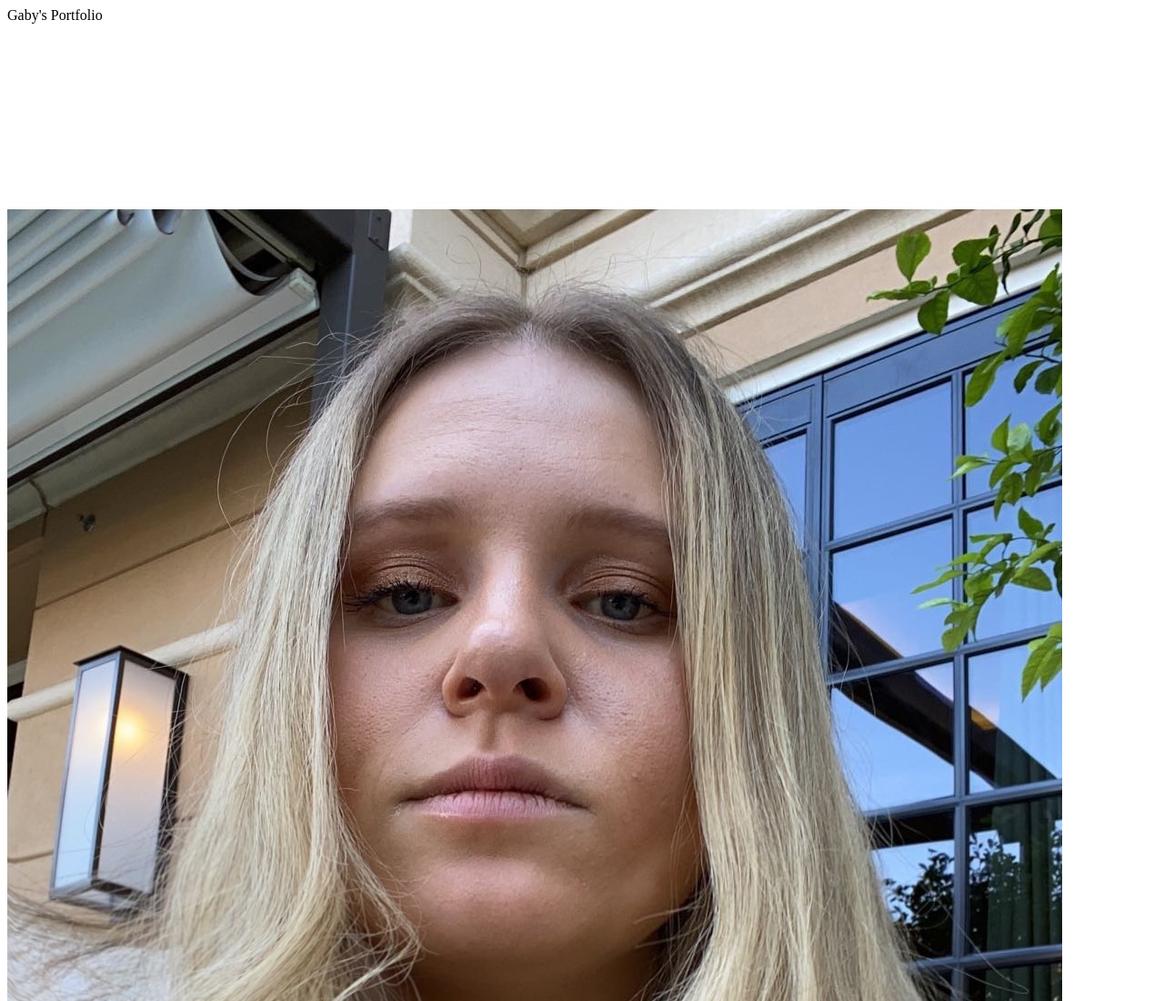
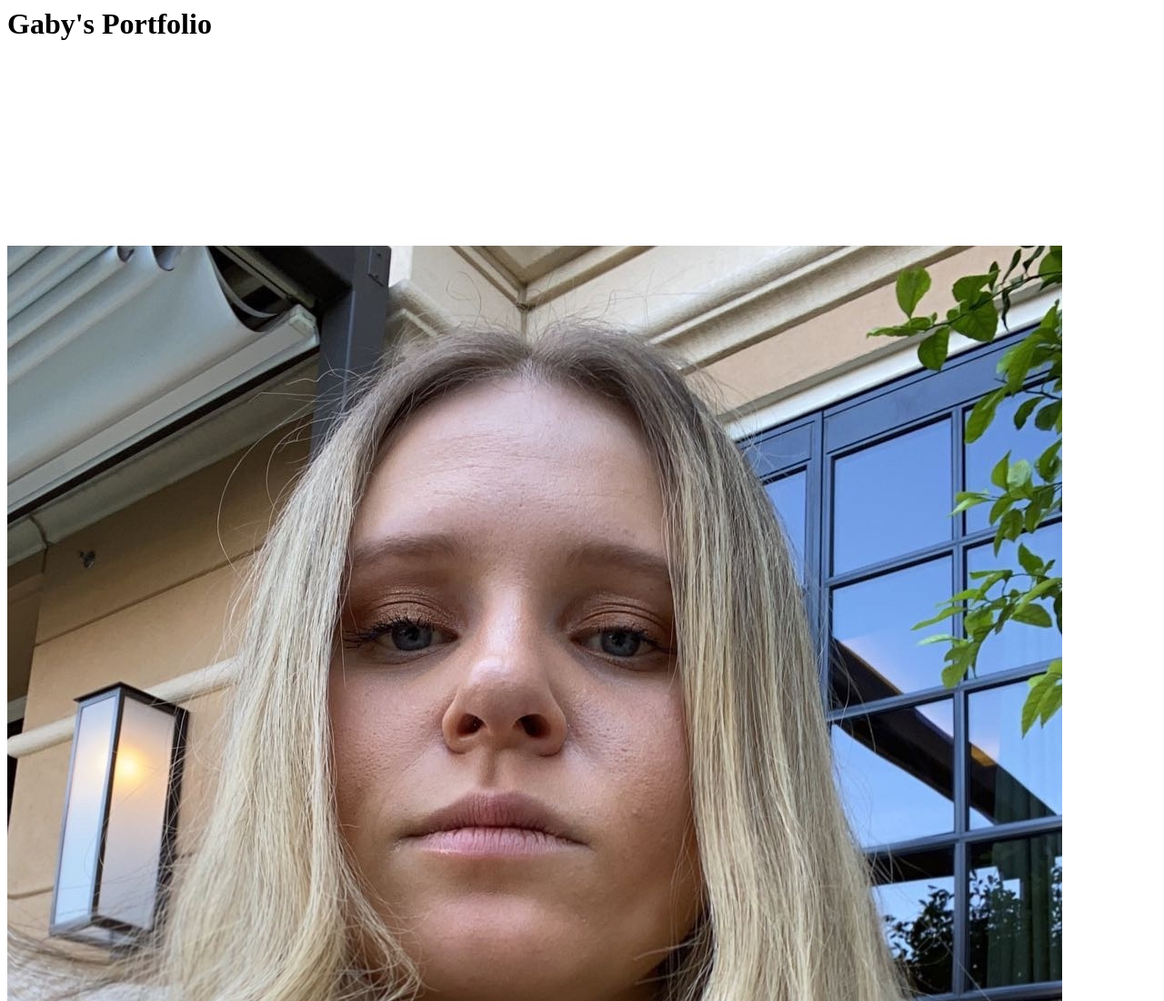
Before and after one commit to x4nd32/gabysalgar.github.io, a plain HTML site: page index.html in a window 1280 px wide. Shown: the top 1100 px of the page at 91% size. Drawn offline with Linux system fonts and the light colour scheme.

Commit message:
Update index.html
Resolved header tags.

```diff
--- a/index.html
+++ b/index.html
@@ -1,4 +1,4 @@
 <html>
-    <hi>Gaby's Portfolio</hi>
+    <h1>Gaby's Portfolio</h1>
     <img src="Portrait.jpg" />
 </html>
```
